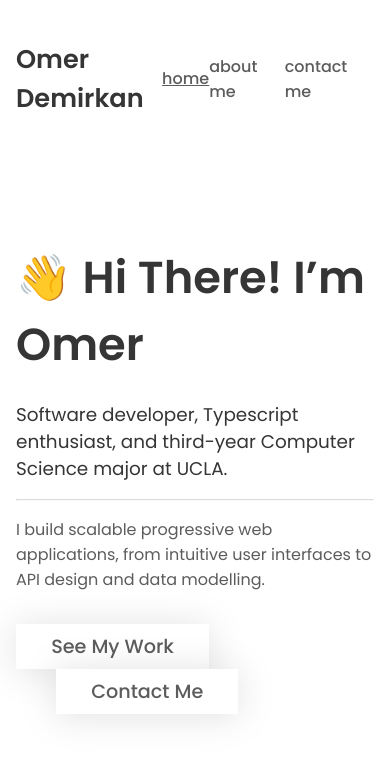
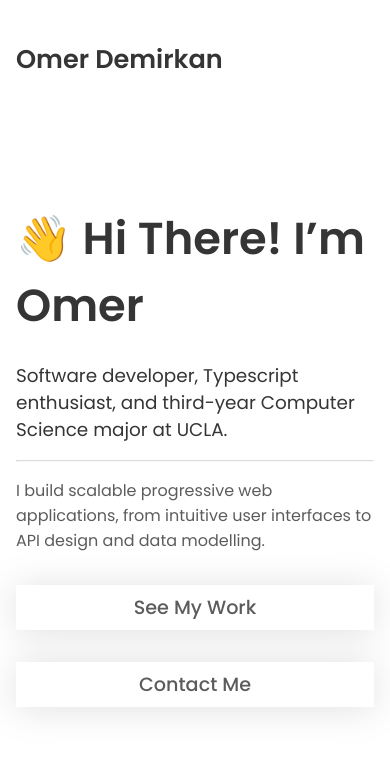
Before and after one commit to omerdemirkan/portfolio-2.0, a Next.js app: page / in a window 390 px wide. Shown: the top 760 px of the page. Built offline with nearby package versions, Linux system fonts and the light colour scheme.

Commit message:
make homepage responsive

```diff
--- a/components/Button.js
+++ b/components/Button.js
@@ -1,4 +1,10 @@
-function Button({ children, onClick, variant = "contained", ...buttonProps }) {
+function Button({
+    children,
+    onClick,
+    variant = "contained",
+    fullWidth = false,
+    ...buttonProps
+}) {
     return (
         <>
             <button onClick={onClick} {...buttonProps} className="button">
@@ -22,6 +28,9 @@ function Button({ children, onClick, variant = "contained", ...buttonProps }) {
                     color: ${variant === "contained"
                         ? "white"
                         : "var(--contrast-secondary)"};
+                    ${fullWidth
+                        ? "width: 100%; padding-right: 0; padding-left: 0"
+                        : ""}
                 }
             `}</style>
         </>
--- a/components/NavBar.js
+++ b/components/NavBar.js
@@ -42,6 +42,12 @@ function NavBar({ activePath }) {
                     align-items: center;
                     width: 300px;
                 }
+
+                @media (max-width: 700px) {
+                    .navbar-container nav {
+                        display: none;
+                    }
+                }
             `}</style>
         </div>
     );
--- a/pages/index.js
+++ b/pages/index.js
@@ -24,15 +24,14 @@ export default function Home() {
                 <div className="hero-button-section">
                     <Link href="/about-me">
                         <a>
-                            <Button variant="contained">See My Work</Button>
+                            <Button variant="contained" fullWidth>
+                                See My Work
+                            </Button>
                         </a>
                     </Link>
-                    <Link href="/about-me">
+                    <Link href="/contact-me">
                         <a>
-                            <Button
-                                variant="text"
-                                style={{ marginLeft: "2.5rem" }}
-                            >
+                            <Button variant="text" fullWidth>
                                 Contact Me
                             </Button>
                         </a>
@@ -47,6 +46,17 @@ export default function Home() {
                 }
                 .hero-button-section {
                     padding: 1rem 0;
+                    width: 100%;
+                    max-width: 400px;
+                    display: grid;
+                    grid-template-columns: 50% auto;
+                    grid-gap: 2rem;
+                }
+
+                @media (max-width: 500px) {
+                    .hero-button-section {
+                        grid-template-columns: 100%;
+                    }
                 }
             `}</style>
         </Layout>
```
Also changed, not shown: pages/about-me.js (added, +14 -0 lines), pages/contact-me.js (added, +14 -0 lines).
